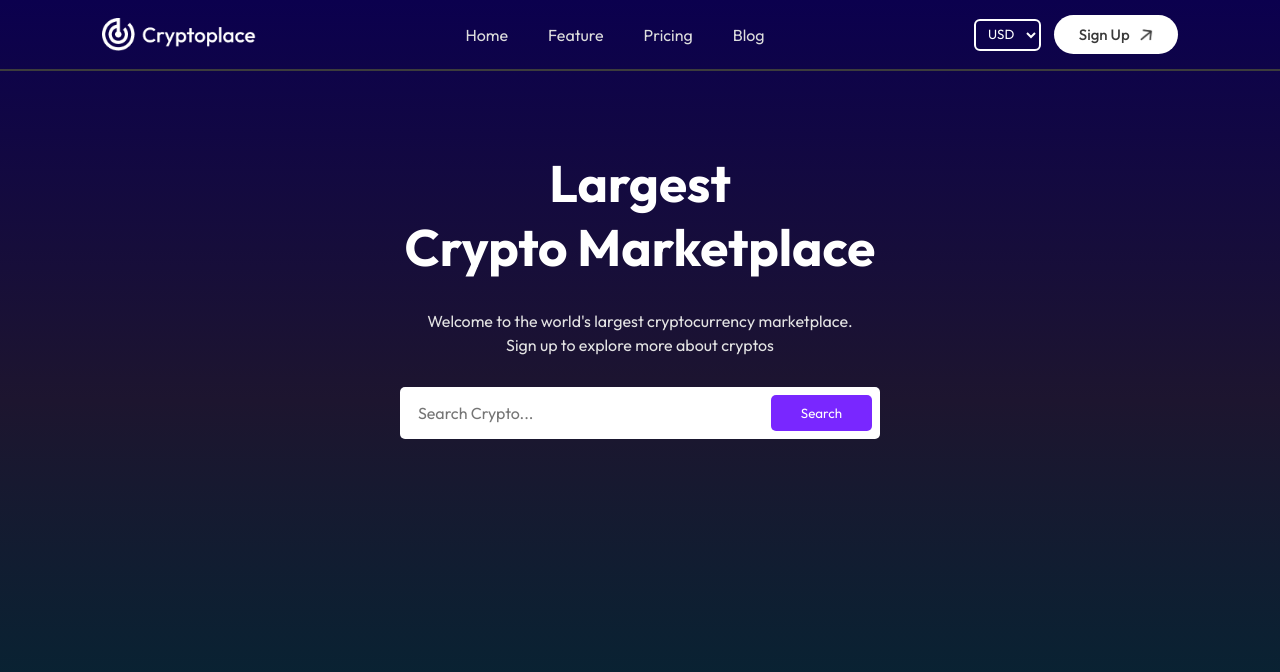
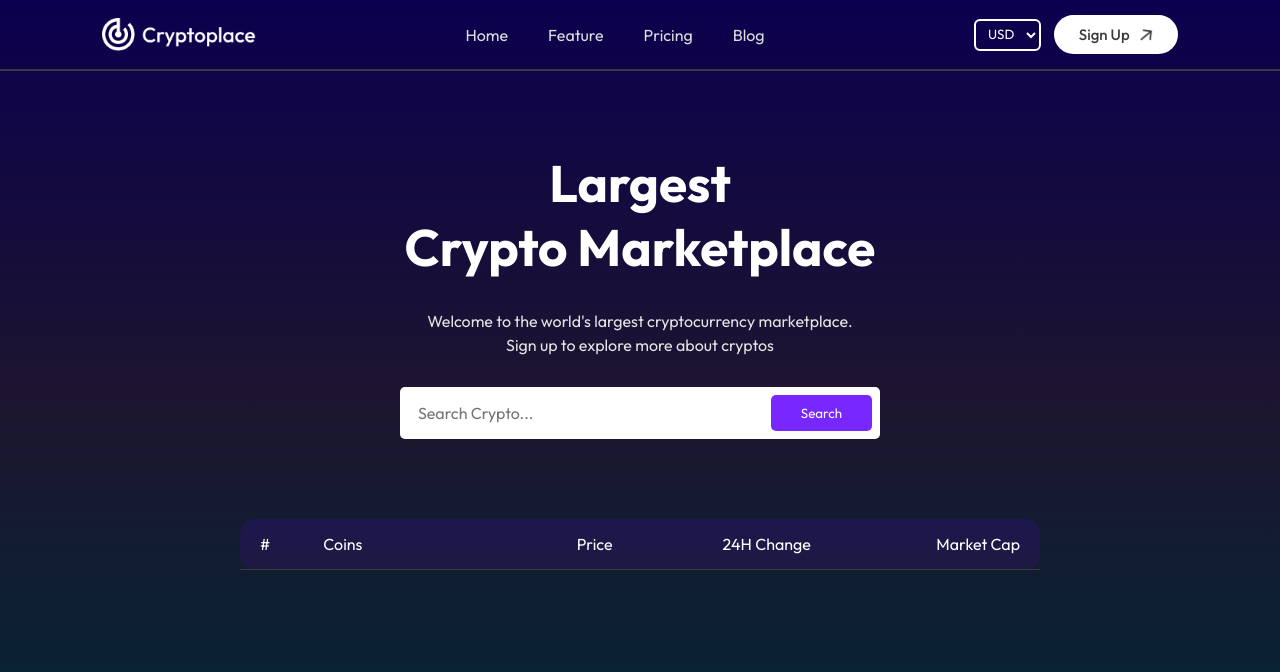
Before and after one commit to ehasun15019/cryptoplace, a React (Vite) app: page / in a window 1280 px wide. Shown: the top 672 px of the page. Built offline with nearby package versions, Linux system fonts and the light colour scheme; the HTML template or start-up script is replaced by a standard one.

Commit message:
finish crypto table layout

```diff
--- a/src/pages/Home/Home.css
+++ b/src/pages/Home/Home.css
@@ -58,3 +58,30 @@
     border-radius: 5px;
     cursor: pointer;
 }
+
+
+/* --------------------------------
+    main table section
+    --------------------------------
+ */
+.crypto-table
+{
+    max-width: 800px;
+    margin: auto;
+    background: linear-gradient(rgba(84,3,255,0.15), rgba(105,2,153,0.15));
+    border-radius: 15px;
+}
+
+.table-layout
+{
+    display: grid;
+    grid-template-columns: 0.5fr 2fr 1fr 1fr 1.5fr;
+    padding: 15px 20px;
+    align-items: center;
+    border-bottom: 1px solid #3c3c3c;
+}
+
+.marketCap
+{
+    text-align: right;
+}
--- a/src/pages/Home/Home.jsx
+++ b/src/pages/Home/Home.jsx
@@ -15,6 +15,17 @@
             <button type='submit'>Search</button>
         </form>
       </div>
+
+      {/* main table section */}
+      <div className="crypto-table">
+        <div className="table-layout">
+          <p>#</p>
+          <p>Coins</p>
+          <p>Price</p>
+          <p style={{textAlign: "center"}}>24H Change</p>
+          <p className='marketCap'>Market Cap</p>
+        </div>
+      </div>
     </div>
   )
 }
```
